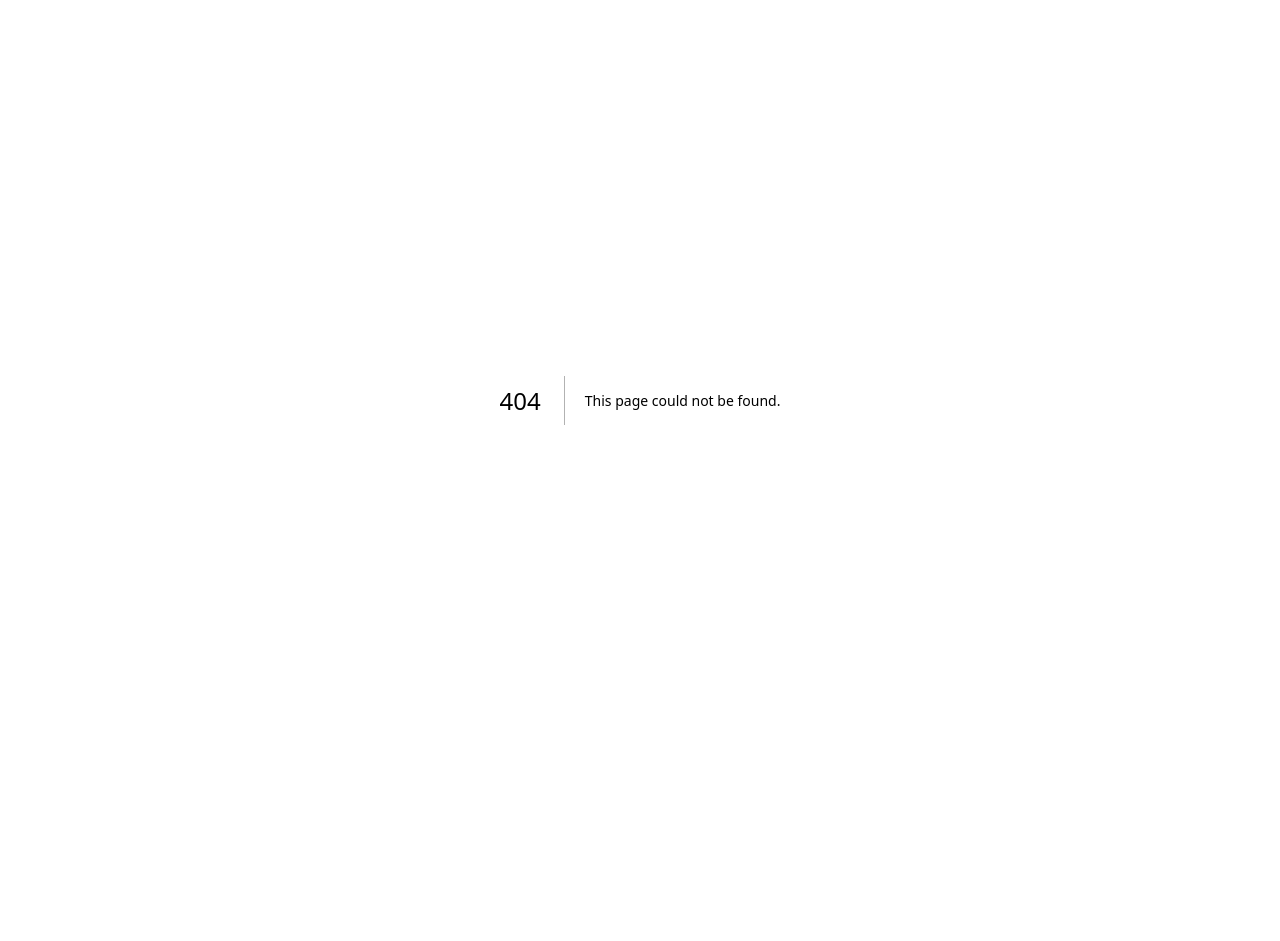
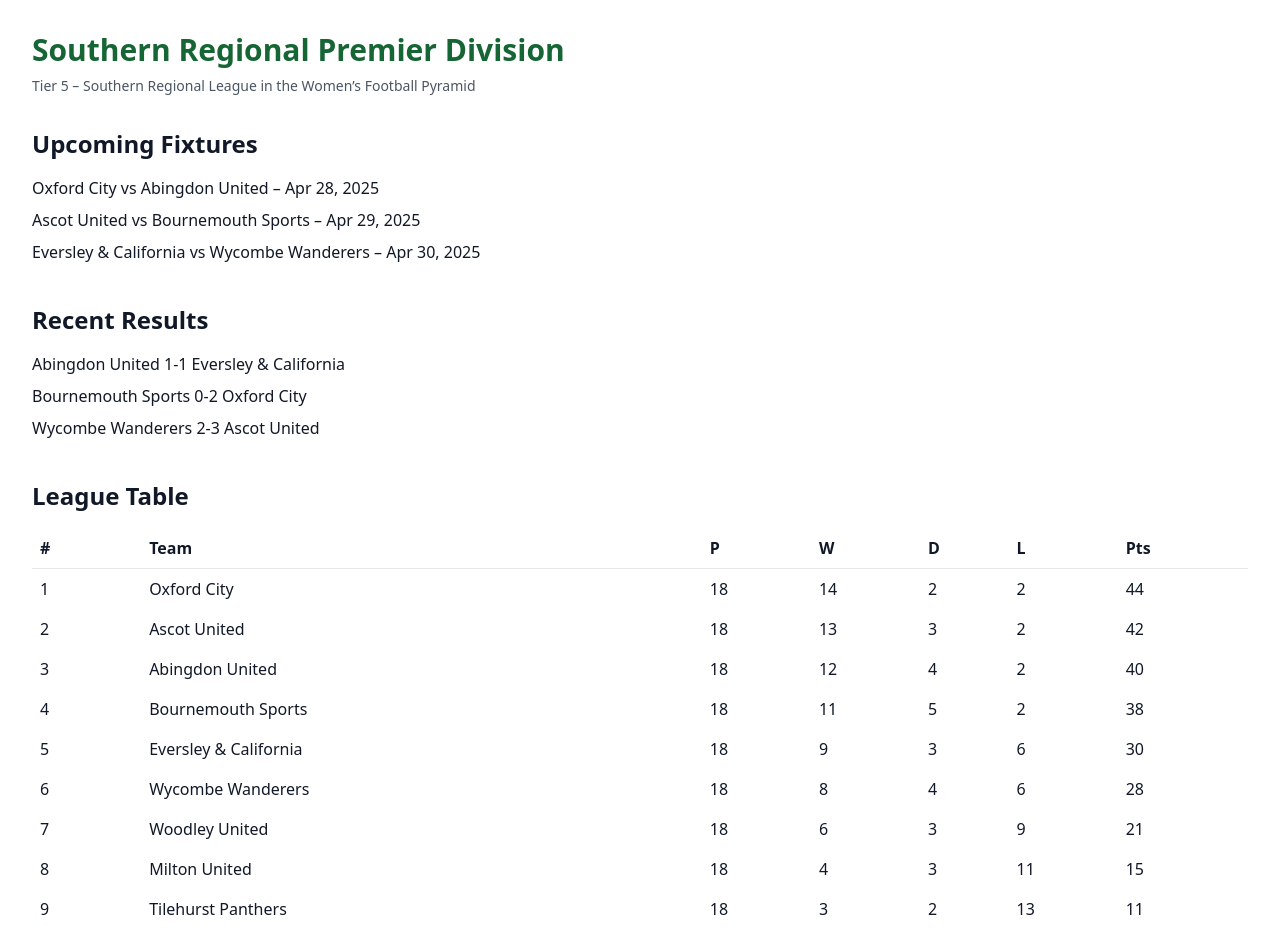
Before and after one commit to jhickey011/the-pyramid-page, a Next.js app: page /leagues/southern-premier in a window 1280 px wide. Before the commit this address had no page. Shown: the top 941 px of the page. Before the commit the page ends 800 px from the top, so only its background shows below. Built offline with nearby package versions, Linux system fonts and the light colour scheme.

Commit message:
Create page.tsx

```diff
--- /dev/null
+++ b/app/leagues/southern-premier/page.tsx
@@ -0,0 +1,57 @@
+export default function SouthernPremierPage() {
+  return (
+    <main className="min-h-screen p-8 bg-white text-gray-900">
+      <header className="mb-8">
+        <h1 className="text-3xl font-bold text-green-800">Southern Regional Premier Division</h1>
+        <p className="text-sm text-gray-600 mt-2">Tier 5 – Southern Regional League in the Women’s Football Pyramid</p>
+      </header>
+
+      <section className="mb-10">
+        <h2 className="text-2xl font-semibold mb-4">Upcoming Fixtures</h2>
+        <ul className="space-y-2">
+          <li>Oxford City vs Abingdon United – Apr 28, 2025</li>
+          <li>Ascot United vs Bournemouth Sports – Apr 29, 2025</li>
+          <li>Eversley & California vs Wycombe Wanderers – Apr 30, 2025</li>
+        </ul>
+      </section>
+
+      <section className="mb-10">
+        <h2 className="text-2xl font-semibold mb-4">Recent Results</h2>
+        <ul className="space-y-2">
+          <li>Abingdon United 1-1 Eversley & California</li>
+          <li>Bournemouth Sports 0-2 Oxford City</li>
+          <li>Wycombe Wanderers 2-3 Ascot United</li>
+        </ul>
+      </section>
+
+      <section>
+        <h2 className="text-2xl font-semibold mb-4">League Table</h2>
+        <table className="w-full text-left border-collapse">
+          <thead>
+            <tr>
+              <th className="border-b p-2">#</th>
+              <th className="border-b p-2">Team</th>
+              <th className="border-b p-2">P</th>
+              <th className="border-b p-2">W</th>
+              <th className="border-b p-2">D</th>
+              <th className="border-b p-2">L</th>
+              <th className="border-b p-2">Pts</th>
+            </tr>
+          </thead>
+          <tbody>
+            <tr><td className="p-2">1</td><td className="p-2">Oxford City</td><td className="p-2">18</td><td className="p-2">14</td><td className="p-2">2</td><td className="p-2">2</td><td className="p-2">44</td></tr>
+            <tr><td className="p-2">2</td><td className="p-2">Ascot United</td><td className="p-2">18</td><td className="p-2">13</td><td className="p-2">3</td><td className="p-2">2</td><td className="p-2">42</td></tr>
+            <tr><td className="p-2">3</td><td className="p-2">Abingdon United</td><td className="p-2">18</td><td className="p-2">12</td><td className="p-2">4</td><td className="p-2">2</td><td className="p-2">40</td></tr>
+            <tr><td className="p-2">4</td><td className="p-2">Bournemouth Sports</td><td className="p-2">18</td><td className="p-2">11</td><td className="p-2">5</td><td className="p-2">2</td><td className="p-2">38</td></tr>
+            <tr><td className="p-2">5</td><td className="p-2">Eversley & California</td><td className="p-2">18</td><td className="p-2">9</td><td className="p-2">3</td><td className="p-2">6</td><td className="p-2">30</td></tr>
+            <tr><td className="p-2">6</td><td className="p-2">Wycombe Wanderers</td><td className="p-2">18</td><td className="p-2">8</td><td className="p-2">4</td><td className="p-2">6</td><td className="p-2">28</td></tr>
+            <tr><td className="p-2">7</td><td className="p-2">Woodley United</td><td className="p-2">18</td><td className="p-2">6</td><td className="p-2">3</td><td className="p-2">9</td><td className="p-2">21</td></tr>
+            <tr><td className="p-2">8</td><td className="p-2">Milton United</td><td className="p-2">18</td><td className="p-2">4</td><td className="p-2">3</td><td className="p-2">11</td><td className="p-2">15</td></tr>
+            <tr><td className="p-2">9</td><td className="p-2">Tilehurst Panthers</td><td className="p-2">18</td><td className="p-2">3</td><td className="p-2">2</td><td className="p-2">13</td><td className="p-2">11</td></tr>
+            <tr><td className="p-2">10</td><td className="p-2">Wargrave</td><td className="p-2">18</td><td className="p-2">2</td><td className="p-2">1</td><td className="p-2">15</td><td className="p-2">7</td></tr>
+          </tbody>
+        </table>
+      </section>
+    </main>
+  );
+}
```
